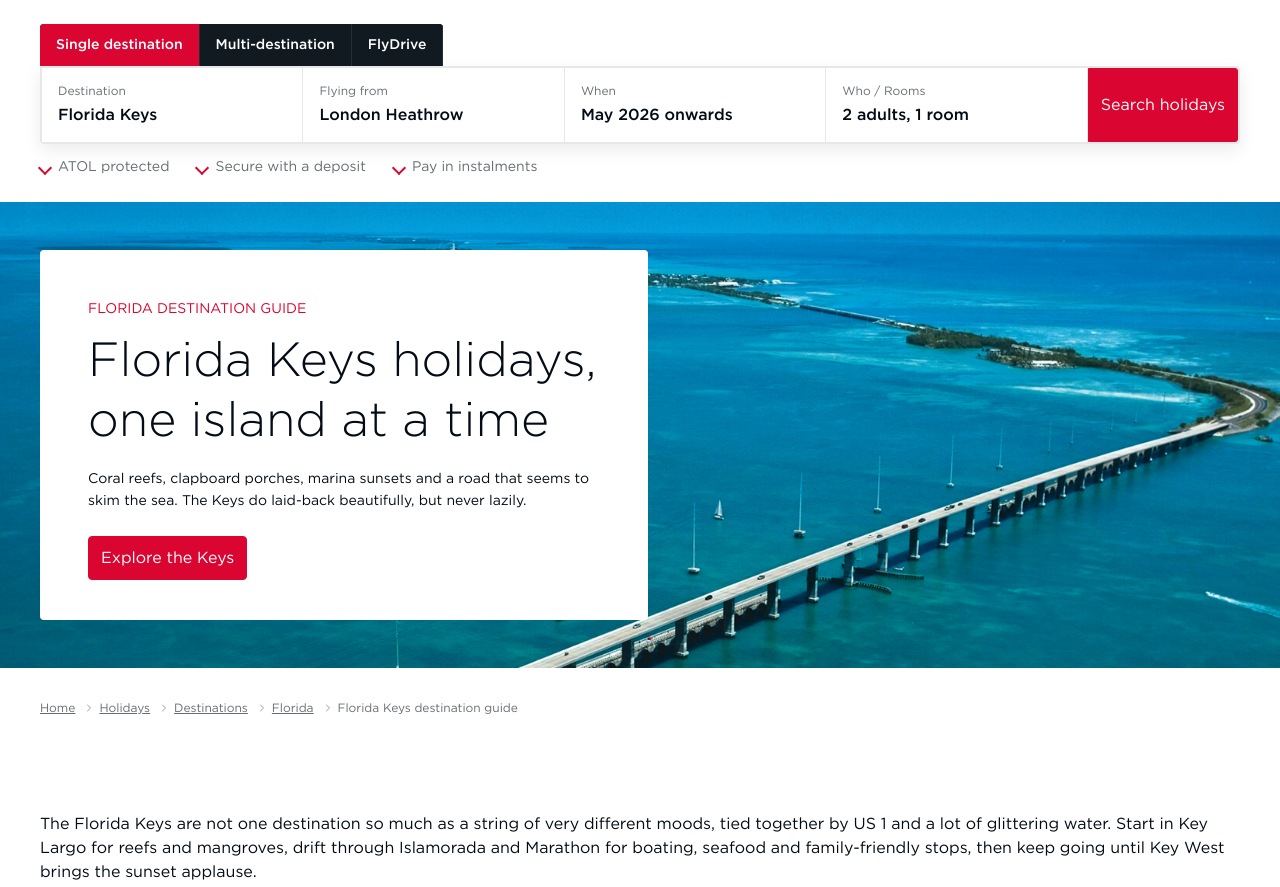
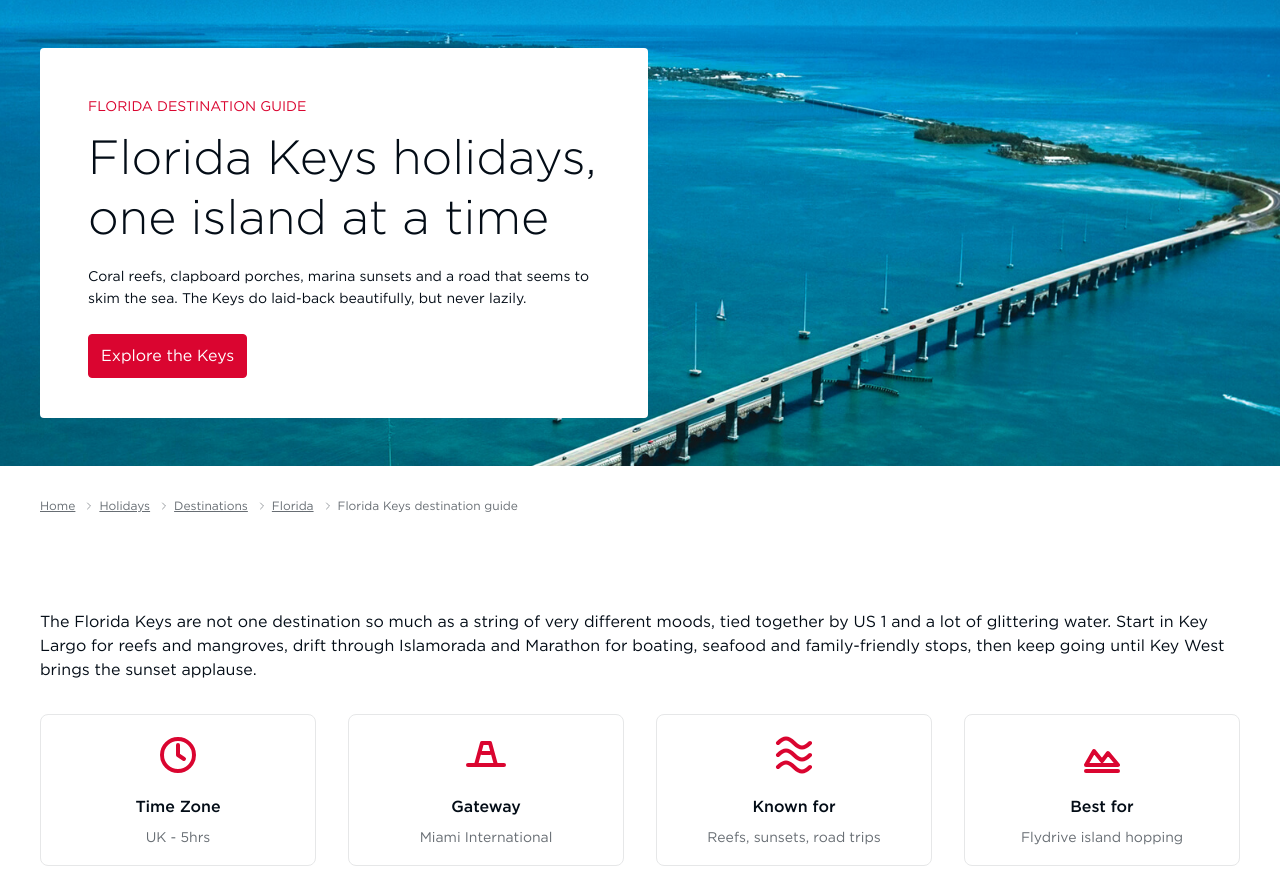
Before and after one commit to Jetpac99/va-yosemite, a website: page florida-keys-destination-guide.html in a window 1280 px wide. Shown: the top 887 px of the page. Drawn offline with Linux system fonts and the light colour scheme.

Commit message:
Remove Florida Keys search panel

```diff
--- a/florida-keys-destination-guide.html
+++ b/florida-keys-destination-guide.html
@@ -39,38 +39,6 @@
     <a class="skip-link" href="#main">Skip to content</a>
 
     <main id="main">
-      <section class="holiday-search va-container" aria-label="Holiday search">
-        <div class="search-tabs" role="tablist" aria-label="Holiday type">
-          <button type="button" role="tab" aria-selected="true">Single destination</button>
-          <button type="button" role="tab" aria-selected="false">Multi-destination</button>
-          <button type="button" role="tab" aria-selected="false">FlyDrive</button>
-        </div>
-        <div class="search-fields">
-          <label>
-            <span>Destination</span>
-            <strong>Florida Keys</strong>
-          </label>
-          <label>
-            <span>Flying from</span>
-            <strong>London Heathrow</strong>
-          </label>
-          <label>
-            <span>When</span>
-            <strong>May 2026 onwards</strong>
-          </label>
-          <label>
-            <span>Who / Rooms</span>
-            <strong>2 adults, 1 room</strong>
-          </label>
-          <a class="button-primary" href="https://www.virginatlantic.com/holidays/destinations/florida/florida-keys">Search holidays</a>
-        </div>
-        <ul class="search-benefits" aria-label="Holiday benefits">
-          <li>ATOL protected</li>
-          <li>Secure with a deposit</li>
-          <li>Pay in instalments</li>
-        </ul>
-      </section>
-
       <section class="hero" aria-labelledby="page-title">
         <picture>
           <img src="/assets/florida-keys-destination-guide/florida-keys-hero.jpeg" alt="Aerial view of turquoise water and islands in the Florida Keys">
```
